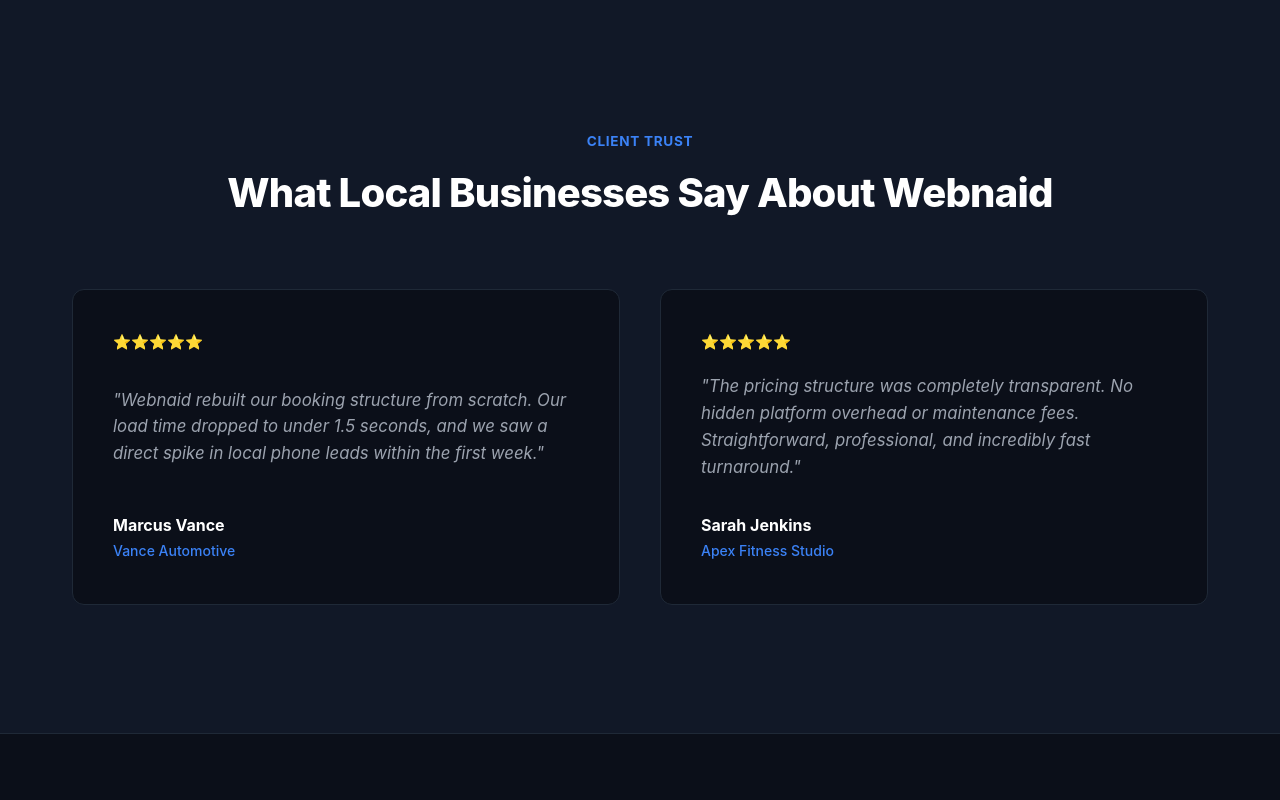
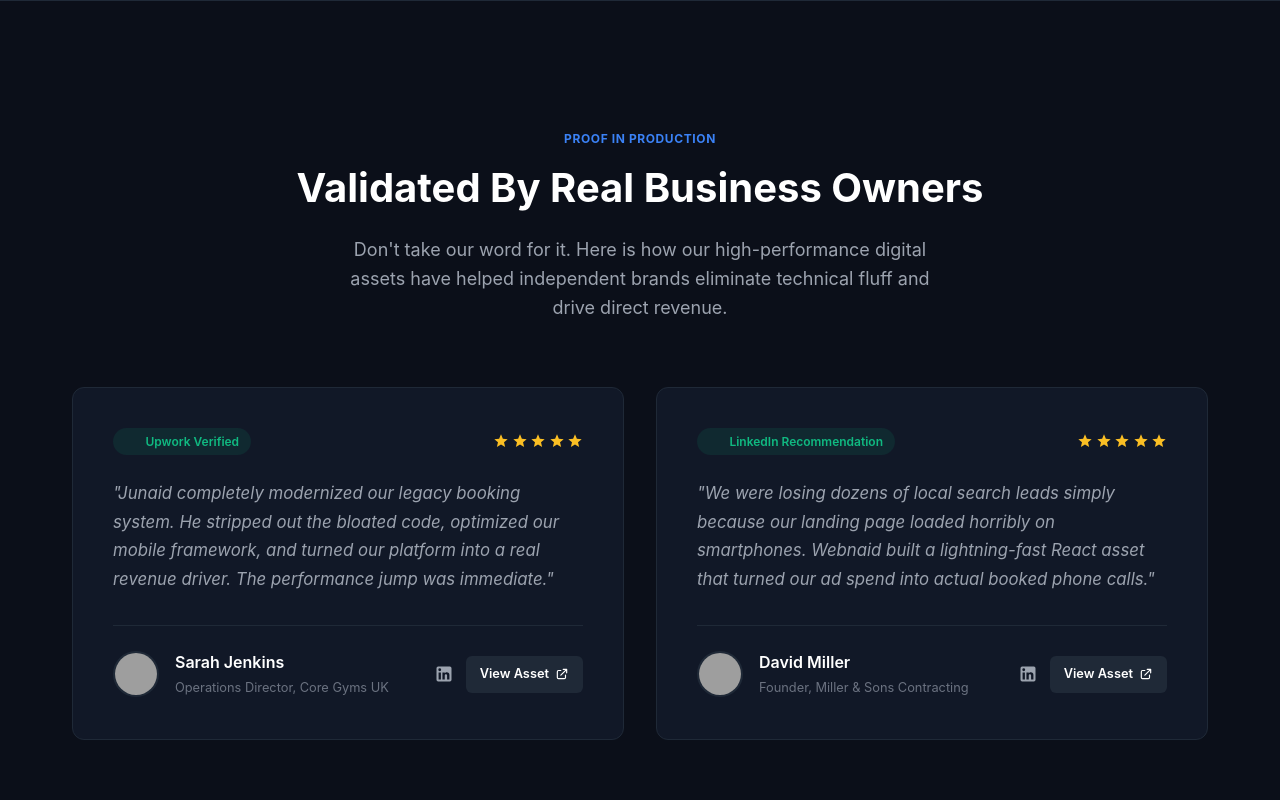
Before and after one commit to junaidahmedx404/webnaid, a React (Vite) app: page / in a window 1280 px wide. Shown: the part 7520-8320 px from the top of the page. Built offline with nearby package versions, Linux system fonts and the light colour scheme; grey boxes are pictures that could not be loaded.

Commit message:
changed tetimonial page

```diff
--- a/src/components/Testimonials.jsx
+++ b/src/components/Testimonials.jsx
@@ -2,38 +2,88 @@
 import "../style/Testimonials.css";
 
 function Testimonials() {
-  const reviews = [
+  const testimonialsList = [
     {
-      quote: "Webnaid rebuilt our booking structure from scratch. Our load time dropped to under 1.5 seconds, and we saw a direct spike in local phone leads within the first week.",
-      author: "Marcus Vance",
-      company: "Vance Automotive",
-      rating: "⭐⭐⭐⭐⭐"
+      quote: "Junaid completely modernized our legacy booking system. He stripped out the bloated code, optimized our mobile framework, and turned our platform into a real revenue driver. The performance jump was immediate.",
+      clientName: "Sarah Jenkins",
+      role: "Operations Director, Core Gyms UK",
+      // If you don't have their photo yet, you can leave an Unsplash placeholder or business logo
+      avatar: "https://images.unsplash.com/photo-1534528741775-53994a69daeb?auto=format&fit=crop&w=150&q=80",
+      platform: "Upwork Verified",
+      projectUrl: "https://example.com/live-site-1", // Swap with your actual client project link
+      profileUrl: "https://linkedin.com/in/username", // Swap with their LinkedIn or profile link
     },
     {
-      quote: "The pricing structure was completely transparent. No hidden platform overhead or maintenance fees. Straightforward, professional, and incredibly fast turnaround.",
-      author: "Sarah Jenkins",
-      company: "Apex Fitness Studio",
-      rating: "⭐⭐⭐⭐⭐"
+      quote: "We were losing dozens of local search leads simply because our landing page loaded horribly on smartphones. Webnaid built a lightning-fast React asset that turned our ad spend into actual booked phone calls.",
+      clientName: "David Miller",
+      role: "Founder, Miller & Sons Contracting",
+      avatar: "https://images.unsplash.com/photo-1507003211169-0a1dd7228f2d?auto=format&fit=crop&w=150&q=80",
+      platform: "LinkedIn Recommendation",
+      projectUrl: "https://example.com/live-site-2",
+      profileUrl: "https://linkedin.com/in/username",
     }
   ];
 
   return (
-    <section id="reviews" className="reviews-section section">
+    <section id="testimonials" className="testimonials-section section">
       <div className="container">
-        <div className="reviews-header">
-          <span className="reviews-badge">Client Trust</span>
-          <h2>What Local Businesses Say About Webnaid</h2>
-        </div>
+        <span className="testimonials-badge">Proof In Production</span>
+        <h2 className="section-title">Validated By Real Business Owners</h2>
+        <p className="section-subtitle">
+          Don't take our word for it. Here is how our high-performance digital assets
+          have helped independent brands eliminate technical fluff and drive direct revenue.
+        </p>
 
-        <div className="reviews-grid">
-          {reviews.map((rev, idx) => (
-            <div key={idx} className="review-card">
-              <div className="review-stars">{rev.rating}</div>
-              <p className="review-quote">"{rev.quote}"</p>
-              <div className="review-meta">
-                <strong>{rev.author}</strong>
-                <span>{rev.company}</span>
+        <div className="testimonials-grid">
+          {testimonialsList.map((item, index) => (
+            <div key={index} className="testimonial-card">
+
+              {/* Card Header: Verification Badge & 5 Stars */}
+              <div className="card-meta-row">
+                <span className="verification-tag">
+                  <svg className="tag-icon" viewBox="0 0 24 24" fill="currentColor">
+                    <path d="M12.2c-.4-.4-1-.4-1.4 0l-1.4 1.4-2-.3c-.6-.1-1.1.3-1.2.9l-.3 2-2 .3c-.5.1-.9.7-.8 1.2l.3 2-1.4 1.4c-.4.4-.4 1 0 1.4l1.4 1.4.3 2c.1.6.5 1 1.1 1.1l2 .3.3 2c.1.5.7.9 1.2.8l2-.3 1.4 1.4c.4.4 1.4.4 1.8 0l1.4-1.4 2 .3c.6.1 1.1-.3 1.2-.9l.3-2 2-.3c.5-.1.9-.7.8-1.2l-.3-2 1.4-1.4c.4-.4.4-1 0-1.4l-1.4-1.4-.3-2c-.1-.6-.5-1-1.1-1.1l-2-.3-.3-2c-.1-.5-.7-.9-1.2-.8l-2 .3-1.4-1.4zm-1.7 11.3l-2.5-2.5 1.4-1.4 1.1 1.1 3.5-3.5 1.4 1.4-4.9 4.9z"/>
+                  </svg>
+                  {item.platform}
+                </span>
+
+                <div className="star-rating">
+                  {[...Array(5)].map((_, i) => (
+                    <svg key={i} className="star-icon" viewBox="0 0 24 24" fill="currentColor">
+                      <path d="M12 17.27L18.18 21l-1.64-7.03L22 9.24l-7.19-.61L12 2 9.19 8.63 2 9.24l5.46 4.73L5.82 21z"/>
+                    </svg>
+                  ))}
+                </div>
               </div>
+
+              {/* The Testimonial Quote Text */}
+              <p className="testimonial-quote">"{item.quote}"</p>
+
+              {/* Card Footer: Client Info Profile & Live External Links */}
+              <div className="testimonial-footer">
+                <div className="client-profile">
+                  <img src={item.avatar} alt={item.clientName} className="client-avatar" />
+                  <div className="client-details">
+                    <h3>{item.clientName}</h3>
+                    <p>{item.role}</p>
+                  </div>
+                </div>
+
+                <div className="proof-actions">
+                  <a href={item.profileUrl} target="_blank" rel="noopener noreferrer" className="proof-link" title="Verify Identity">
+                    <svg className="action-icon" viewBox="0 0 24 24" fill="currentColor">
+                      <path d="M19 3a2 2 0 0 1 2 2v14a2 2 0 0 1-2 2H5a2 2 0 0 1-2-2V5a2 2 0 0 1 2-2h14m-.5 15.5v-5.3a3.26 3.26 0 0 0-3.26-3.26c-.85 0-1.84.52-2.32 1.3v-1.11h-2.79v8.37h2.79v-4.93c0-.77.62-1.4 1.39-1.4a1.4 1.4 0 0 1 1.4 1.4v4.93h2.79M6.88 8.56a1.68 1.68 0 0 0 1.68-1.68c0-.93-.75-1.69-1.68-1.69a1.69 1.69 0 0 0-1.69 1.69c0 .93.76 1.68 1.69 1.68m1.39 9.94v-8.37H5.5v8.37h2.77z"/>
+                    </svg>
+                  </a>
+                  <a href={item.projectUrl} target="_blank" rel="noopener noreferrer" className="btn-proof-action" title="View Live Website">
+                    View Asset
+                    <svg className="arrow-icon" fill="none" viewBox="0 0 24 24" stroke="currentColor" strokeWidth={2}>
+                      <path strokeLinecap="round" strokeLinejoin="round" d="M10 6H6a2 2 0 00-2 2v10a2 2 0 002 2h10a2 2 0 002-2v-4M14 4h6m0 0v6m0-6L10 14" />
+                    </svg>
+                  </a>
+                </div>
+              </div>
+
             </div>
           ))}
         </div>
--- a/src/style/Testimonials.css
+++ b/src/style/Testimonials.css
@@ -1,85 +1,193 @@
-/* --- Testimonials Visual Grid Style --- */
-
-.reviews-section {
-  background-color: var(--bg-secondary); /* #111827 alternate style base */
-  border-bottom: 1px solid var(--border-subtle);
+/* --- Testimonials Section Styling --- */
+.testimonials-section {
+  background-color: var(--bg-primary);
+  border-top: 1px solid var(--border-subtle);
 }
 
-.reviews-header {
-  text-align: center;
-  margin-bottom: 4rem;
-}
-
-.reviews-badge {
-  display: inline-block;
+.testimonials-badge {
+  text-transform: uppercase;
+  font-size: 0.75rem;
+  letter-spacing: 0.05em;
   color: var(--accent-primary);
   font-weight: 700;
-  font-size: 0.85rem;
-  text-transform: uppercase;
-  letter-spacing: 0.05em;
+  display: block;
+  text-align: center;
   margin-bottom: 0.5rem;
 }
 
-.reviews-header h2 {
-  font-size: 2.5rem;
-  font-weight: 800;
-  letter-spacing: -0.02em;
+.testimonials-grid {
+  display: grid;
+  grid-template-columns: repeat(2, 1fr);
+  gap: 2rem;
+  margin-top: 3.5rem;
 }
 
-.reviews-grid {
-  display: grid;
-  grid-template-columns: 1fr 1fr;
-  gap: 2.5rem;
-}
-
-.review-card {
-  background-color: var(--bg-primary); /* #0B0F19 card pop */
+.testimonial-card {
+  background-color: var(--bg-secondary);
   border: 1px solid var(--border-subtle);
+  border-radius: 12px;
   padding: 2.5rem;
-  border-radius: 12px;
   display: flex;
   flex-direction: column;
   justify-content: space-between;
+  transition: border-color 0.3s ease, transform 0.3s ease;
 }
 
-.review-stars {
-  font-size: 0.9rem;
-  margin-bottom: 1.25rem;
+.testimonial-card:hover {
+  border-color: rgba(59, 130, 246, 0.3);
+  transform: translateY(-2px);
 }
 
-.review-quote {
+/* Header Elements */
+.card-meta-row {
+  display: flex;
+  justify-content: space-between;
+  align-items: center;
+  margin-bottom: 1.5rem;
+}
+
+.verification-tag {
+  display: inline-flex;
+  align-items: center;
+  gap: 0.4rem;
+  font-size: 0.75rem;
+  font-weight: 600;
+  color: #10B981; /* Premium secure green tint */
+  background-color: rgba(16, 185, 129, 0.1);
+  padding: 0.25rem 0.75rem;
+  border-radius: 20px;
+}
+
+.tag-icon {
+  width: 14px;
+  height: 14px;
+}
+
+.star-rating {
+  display: flex;
+  gap: 0.15rem;
+  color: #FBBF24; /* Clean gold yellow stars */
+}
+
+.star-icon {
+  width: 16px;
+  height: 16px;
+}
+
+/* Quote Layout */
+.testimonial-quote {
+  font-size: 1.05rem;
+  line-height: 1.7;
   color: var(--text-secondary);
-  font-size: 1.05rem;
-  line-height: 1.6;
   font-style: italic;
   margin-bottom: 2rem;
+  flex-grow: 1;
 }
 
-.review-meta strong {
-  display: block;
-  color: var(--text-primary);
-  font-size: 1rem;
+/* Footer Section */
+.testimonial-footer {
+  display: flex;
+  justify-content: space-between;
+  align-items: center;
+  border-top: 1px solid var(--border-subtle);
+  padding-top: 1.5rem;
+  gap: 1rem;
 }
 
-.review-meta span {
-  color: var(--accent-primary);
-  font-size: 0.875rem;
-  font-weight: 500;
+.client-profile {
+  display: flex;
+  align-items: center;
+  gap: 1rem;
 }
 
-/* --- Media Queries --- */
+.client-avatar {
+  width: 46px;
+  height: 46px;
+  border-radius: 50%;
+  object-fit: cover;
+  border: 2px solid var(--border-subtle);
+}
 
-@media (max-width: 768px) {
-  .reviews-header h2 {
-    font-size: 2rem;
-  }
+.client-details h3 {
+  font-size: 1rem;
+  font-weight: 600;
+  color: var(--text-primary);
+  margin-bottom: 0.15rem;
+}
 
-  .reviews-grid {
+.client-details p {
+  font-size: 0.8rem;
+  color: var(--text-muted, #6B7280);
+}
+
+/* External Link Proof Triggers */
+.proof-actions {
+  display: flex;
+  align-items: center;
+  gap: 0.75rem;
+}
+
+.proof-link {
+  color: #9CA3AF;
+  transition: color 0.2s ease;
+  display: flex;
+  align-items: center;
+}
+
+.proof-link:hover {
+  color: #0A66C2; /* Deep LinkedIn professional brand corporate blue on focus */
+}
+
+.action-icon {
+  width: 20px;
+  height: 20px;
+}
+
+.btn-proof-action {
+  display: inline-flex;
+  align-items: center;
+  gap: 0.4rem;
+  font-size: 0.8rem;
+  font-weight: 600;
+  background-color: var(--border-subtle);
+  color: var(--text-primary);
+  padding: 0.5rem 0.85rem;
+  border-radius: 6px;
+  text-decoration: none;
+  transition: background-color 0.2s ease;
+}
+
+.btn-proof-action:hover {
+  background-color: var(--accent-primary);
+  color: #ffffff;
+}
+
+.arrow-icon {
+  width: 14px;
+  height: 14px;
+}
+
+/* Responsive Scaling Breakpoint */
+@media (max-width: 900px) {
+  .testimonials-grid {
     grid-template-columns: 1fr;
     gap: 1.5rem;
   }
 
-  .review-card {
+  .testimonial-card {
     padding: 1.75rem;
   }
+
+  .testimonial-footer {
+    flex-direction: column;
+    align-items: flex-start;
+    gap: 1.25rem;
+  }
+
+  .proof-actions {
+    width: 100%;
+    justify-content: space-between;
+    border-top: 1px dashed var(--border-subtle);
+    padding-top: 0.75rem;
+  }
 }
```
